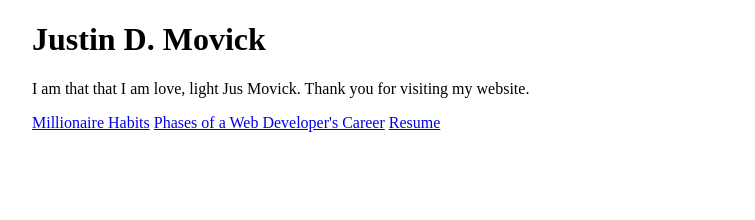
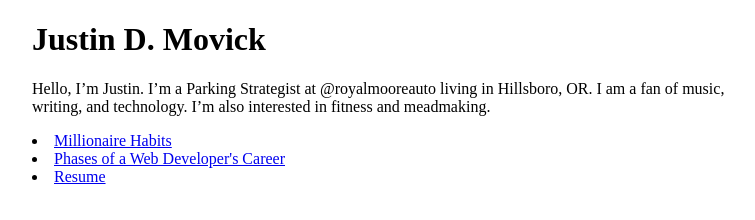
Before and after one commit to jmovick89/jmovick89.github.io, a plain HTML site: page index.html in a window 1280 px wide. Shown: the whole page, without its empty margins (258-1013 px from the left). Drawn offline with Linux system fonts and the light colour scheme.

Commit message:
update index.html

```diff
--- a/index.html
+++ b/index.html
@@ -20,16 +20,16 @@
 
          <p>
 
-          I am that that I am love, light Jus Movick. Thank you for visiting my website.
+          Hello, I’m Justin. I’m a Parking Strategist at @royalmooreauto living in Hillsboro, OR. I am a fan of music, writing, and technology. I’m also interested in fitness and meadmaking.
 
          </p>
 
       <div class="links">
 
 
-            <a href="https://medium.com/thrive-global/want-to-become-a-multi-millionaire-do-these-15-things-immediately-fb0e914ed591">Millionaire Habits</a>
-            <a href="https://code.tutsplus.com/articles/the-11-phases-of-a-web-developers-career-as-illustrated-by-memes--net-30840">Phases of a Web Developer's Career</a>
-            <a href="/resume.html"/>Resume</a>
+           <li> <a href="https://medium.com/thrive-global/want-to-become-a-multi-millionaire-do-these-15-things-immediately-fb0e914ed591">Millionaire Habits</a></li>
+           <li> <a href="https://code.tutsplus.com/articles/the-11-phases-of-a-web-developers-career-as-illustrated-by-memes--net-30840">Phases of a Web Developer's Career</a></li>
+            <li><a href="/resume.html">Resume</a></li>
 
 
 
```
